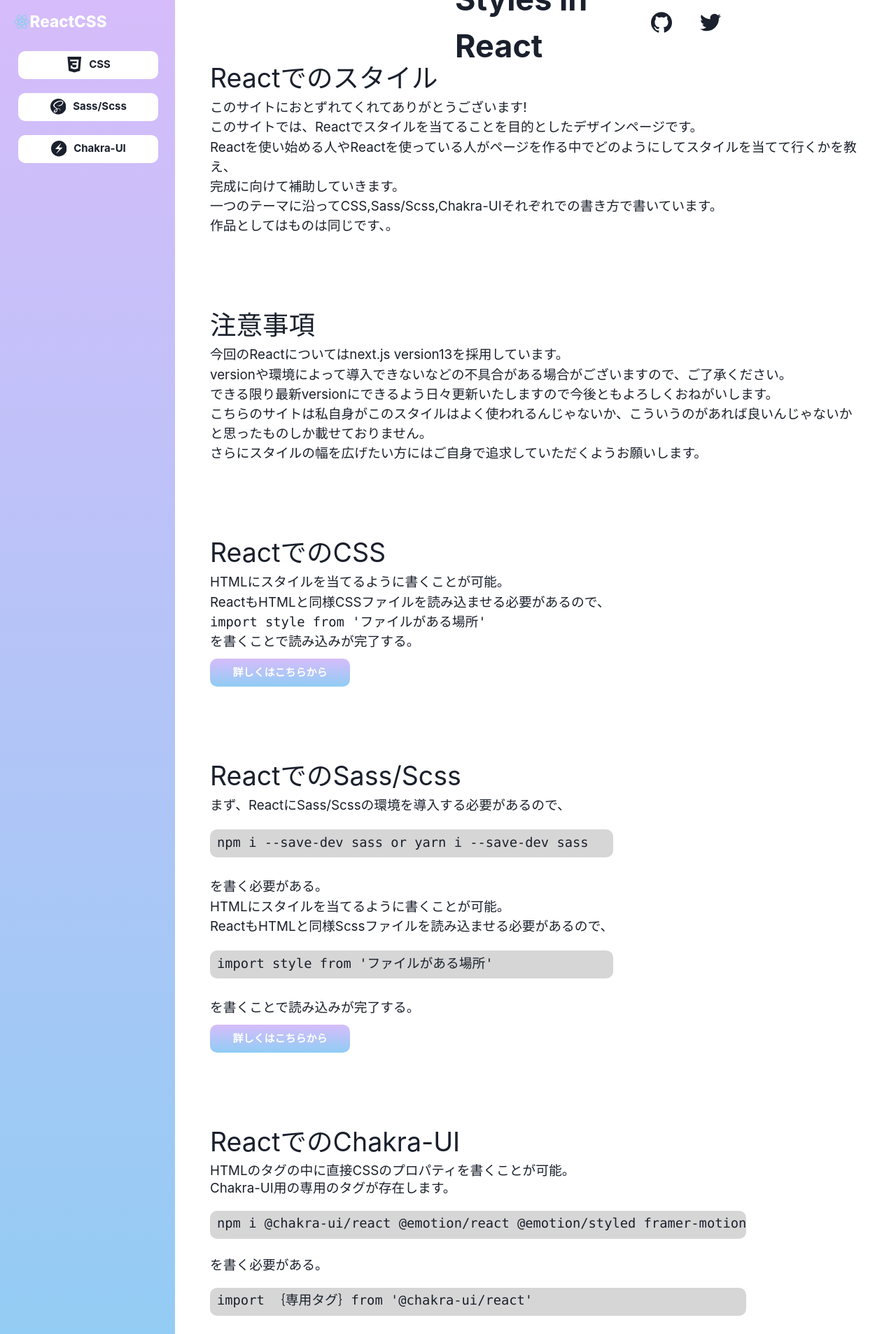
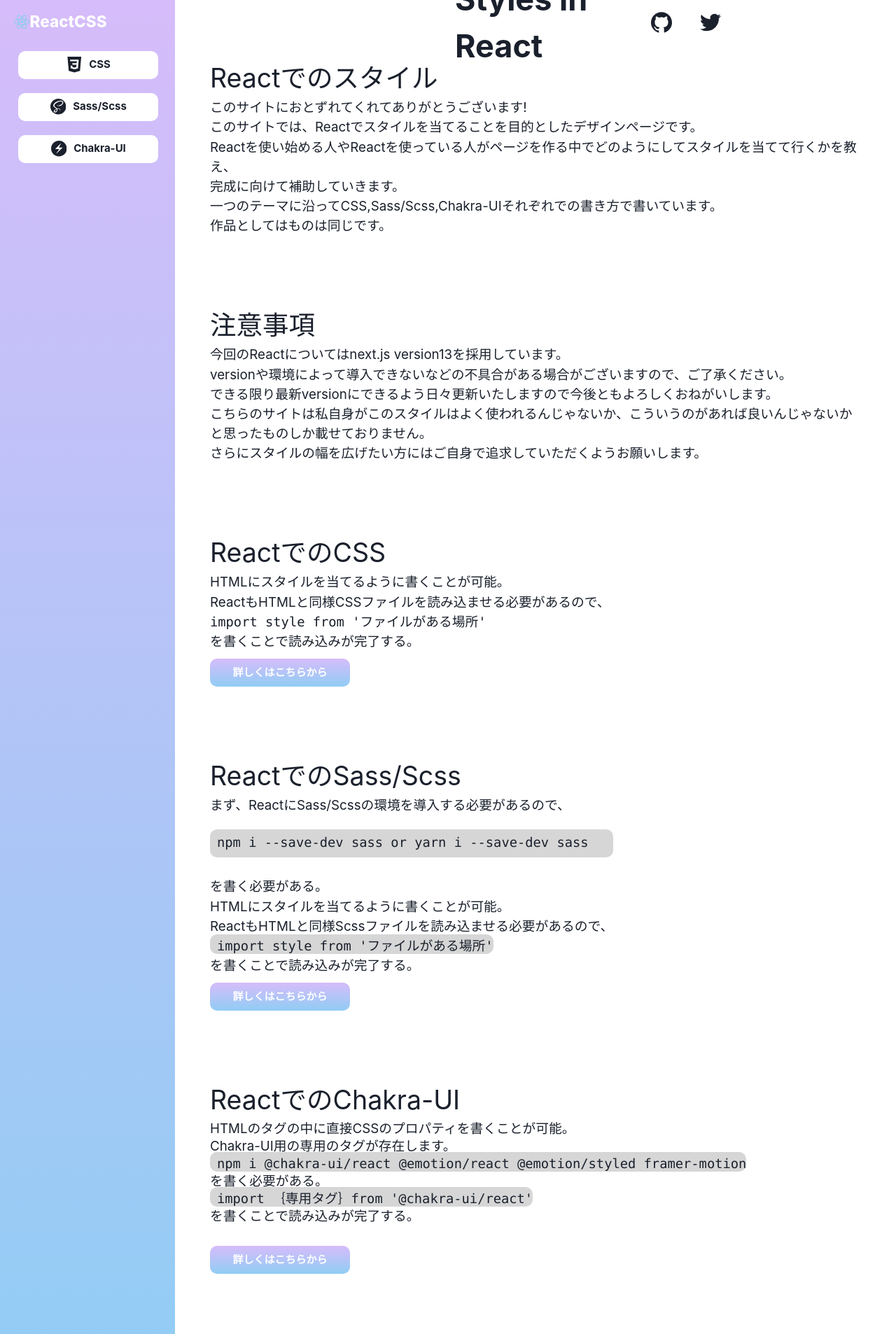
Before and after one commit to RikutoOgaki/React-CSSpage, a Next.js app: page / in a window 1280 px wide. Shown: the top 1906 px of the page at 70% size. After the commit the page ends 1840 px from the top, so only its background shows below. Built offline with nearby package versions, Linux system fonts and the light colour scheme.

Commit message:
ReactCSS

```diff
--- a/src/pages/components/FirstView.tsx
+++ b/src/pages/components/FirstView.tsx
@@ -27,7 +27,7 @@
                                 Reactを使い始める人やReactを使っている人がページを作る中でどのようにしてスタイルを当てて行くかを教え、<br />
                                 完成に向けて補助していきます。<br />
                                 一つのテーマに沿ってCSS,Sass/Scss,Chakra-UIそれぞれでの書き方で書いています。<br />
-                                作品としてはものは同じです、。
+                                作品としてはものは同じです。
                             </Text>
                         </Box>
                     </Box>
@@ -99,7 +99,8 @@
                                 を書く必要がある。<br />
                                 HTMLにスタイルを当てるように書くことが可能。<br />
                                 ReactもHTMLと同様Scssファイルを読み込ませる必要があるので、<br />
-                                <Text
+                                <Box
+                                    as={'span'}
                                     width={'100%'}
                                     h={'4rem'}
                                     borderRadius={'10px'}
@@ -111,7 +112,7 @@
                                     <Text as={'code'}>
                                         import style from 'ファイルがある場所'
                                     </Text>
-                                </Text><br />
+                                </Box><br />
                                 を書くことで読み込みが完了する。
                             </Text>
                         </Box>
@@ -139,7 +140,9 @@
                             <Text fontSize={'3xl'}>
                                 HTMLのタグの中に直接CSSのプロパティを書くことが可能。<br />
                                 Chakra-UI用の専用のタグが存在します。<br />
-                                <Box width={'100%'}
+                                <Box
+                                    as='span'
+                                    width={'100%'}
                                     h={'4rem'}
                                     borderRadius={'10px'}
                                     paddingTop={'.5rem'}
@@ -152,7 +155,7 @@
                                 </Box><br />
                                 を書く必要がある。<br />
                                 <Box
-                                    // as='code'
+                                    as='span'
                                     width={'100%'}
                                     h={'4rem'}
                                     borderRadius={'10px'}
```
